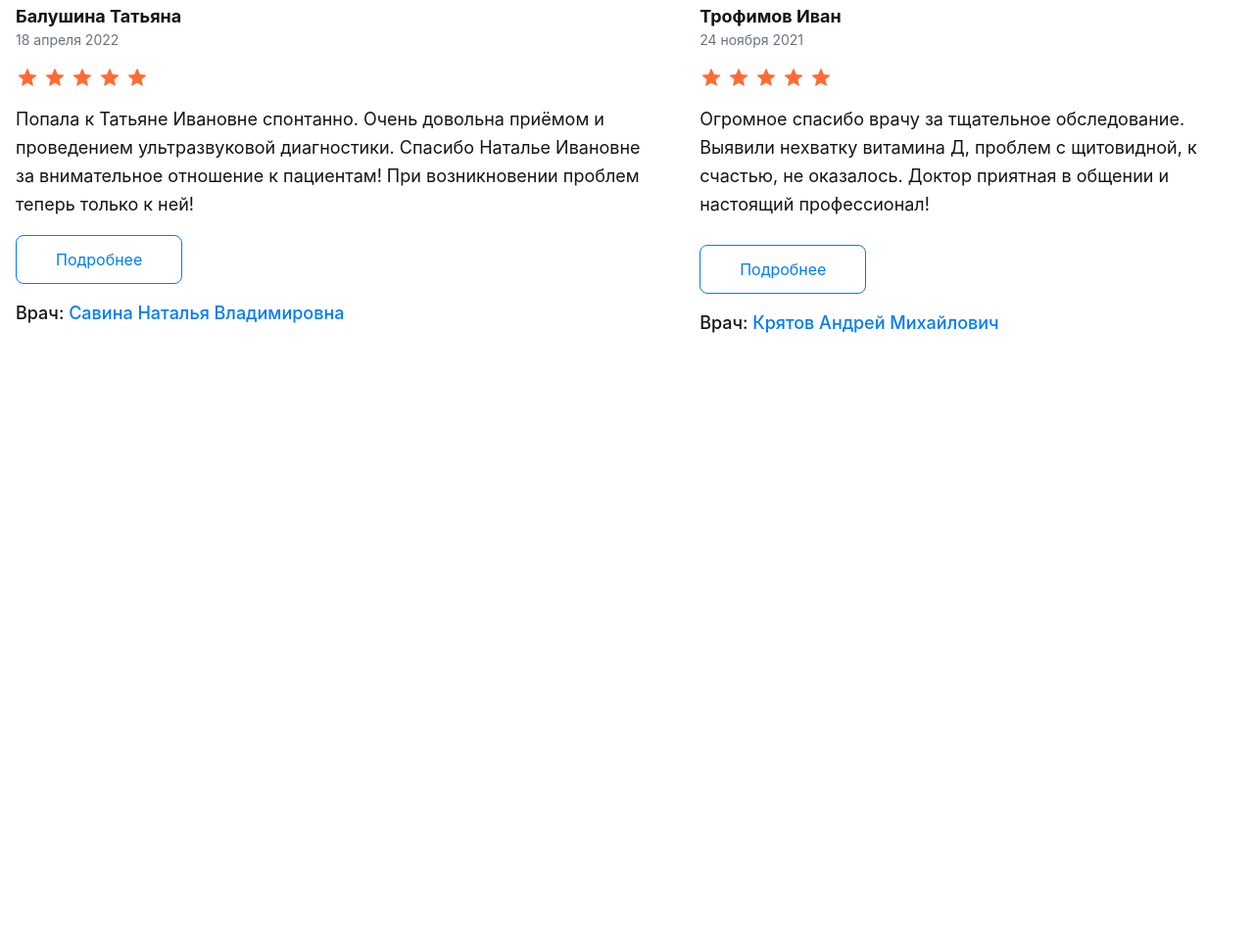
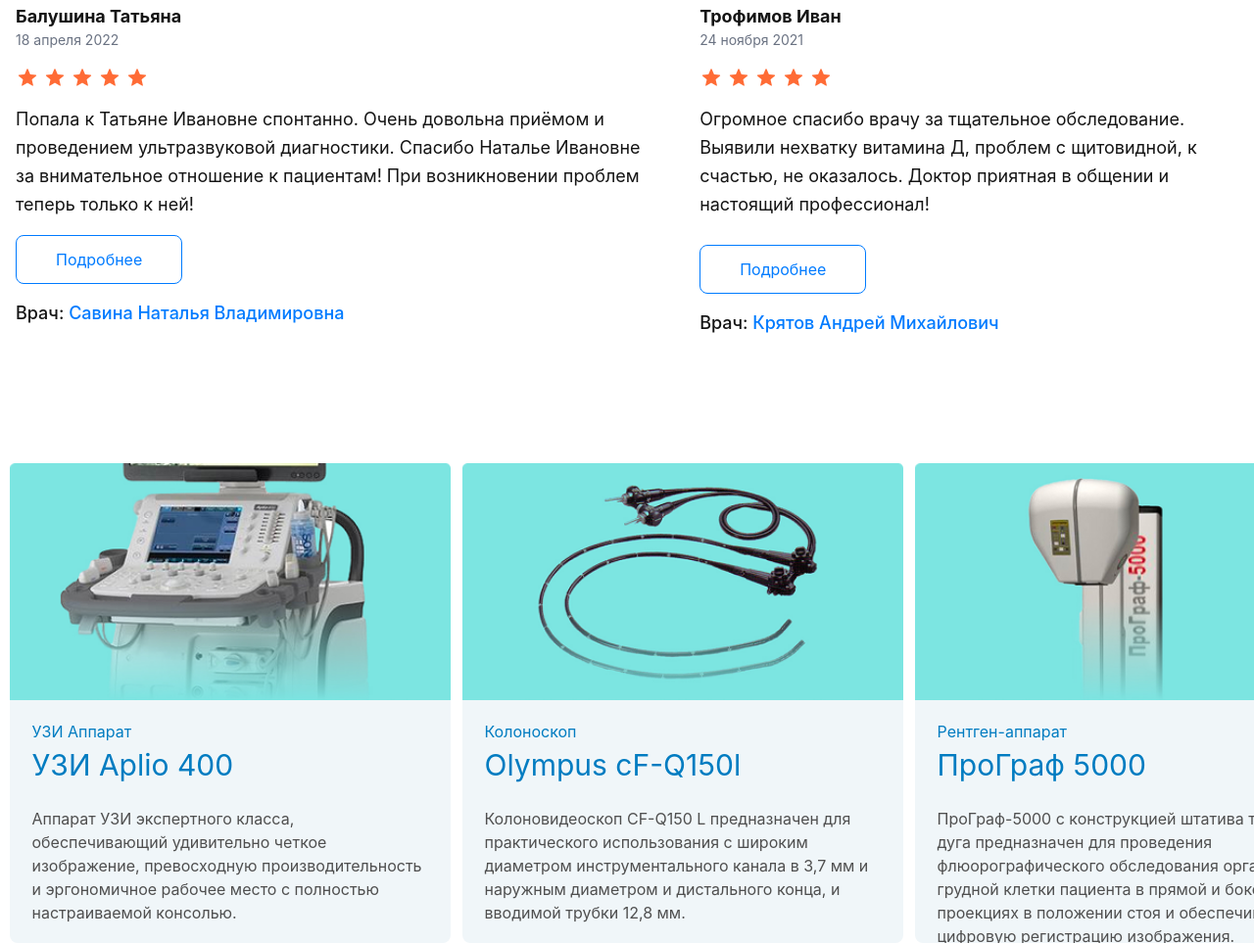
Before and after one commit to usmonnh-hub/GMS, a website: page src/u3mon.html in a window 1280 px wide. Shown: the part 6507-7470 px from the top of the page at 98% size. Before the commit the page ends 6890 px from the top, so only its background shows below. Drawn offline with nearby package versions, Linux system fonts and the light colour scheme; files that its build step writes are made by us from their sources.

Commit message:
section9

```diff
--- a/src/u3mon.html
+++ b/src/u3mon.html
@@ -488,5 +488,35 @@
         </div>
 
     </section>
+     <section
+        class="max-w-[1400px] m-auto flex lg:justify-evenly justify-start overflow-auto gap-3 mt-[90px] z-2 pl-[10px] lg:px-[10px]">
+        <div
+            class="lg:w-[450px] w-[80%] flex-shrink-0 h-[490px] flex flex-col justify-between items-center bg-[#F0F6F9] rounded-lg pb-[30px]">
+            <img class="w-[100%]" src="U3mon-images/УЗИ Aplio 400.png" alt="">
+            <p class="text-[#017CC1] w-[90%] pt-[20px]">УЗИ Аппарат</p>
+            <h1 class=" pb-[20px] w-[90%] text-[#017CC1] text-[30px] font-[400]">УЗИ Aplio 400</h1>
+            <p class="font-[400] w-[90%] text-[16px] text-[#4F4F4F]">Аппарат УЗИ экспертного класса, обеспечивающий
+                удивительно четкое изображение, превосходную
+                производительность и эргономичное рабочее место с полностью настраиваемой консолью.</p>
+        </div>
+        <div
+            class="lg:w-[450px] w-[90%] flex-shrink-0 h-[490px] flex flex-col justify-between items-center bg-[#F0F6F9] rounded-lg pb-[30px]">
+            <img class="w-[100%]" src="U3mon-images/Колоноскоп Olympus cF-Q150l.png" alt="">
+            <p class="text-[#017CC1] w-[90%] pt-[20px]">Колоноскоп</p>
+            <h1 class=" pb-[20px] w-[90%] text-[#017CC1] text-[30px] font-[400]">Olympus cF-Q150l</h1>
+            <p class="font-[400] w-[90%] text-[16px] text-[#4F4F4F]">Колоновидеоскоп CF-Q150 L предназначен для
+                практического использования с широким диаметром инструментального канала в 3,7 мм и наружным диаметром и
+                дистального конца, и вводимой трубки 12,8 мм.</p>
+        </div>
+        <div
+            class="lg:w-[450px] w-[80%]  flex-shrink-0 h-[490px] flex flex-col justify-between items-center bg-[#F0F6F9] rounded-lg pb-[30px]">
+            <img class="w-[100%]" src="U3mon-images/ПроГраф 5000.png" alt="">
+            <p class="text-[#017CC1] w-[90%] pt-[20px]">Рентген-аппарат</p>
+            <h1 class=" pb-[20px] w-[90%] text-[#017CC1] text-[30px] font-[400]">ПроГраф 5000</h1>
+            <p class="font-[400] w-[90%] text-[16px] text-[#4F4F4F]">ПроГраф-5000 с конструкцией штатива типа С-дуга
+                предназначен для проведения флюорографического обследования органов грудной клетки пациента в прямой и
+                боковой проекциях в положении стоя и обеспечивает цифровую регистрацию изображения.</p>
+        </div>
+    </section>
   </body>
  </html>
```
Also changed, not shown: src/U3mon-images/Колоноскоп Olympus cF-Q150l.png (added), src/U3mon-images/ПроГраф 5000.png (added), src/U3mon-images/УЗИ Aplio 400.png (added).
